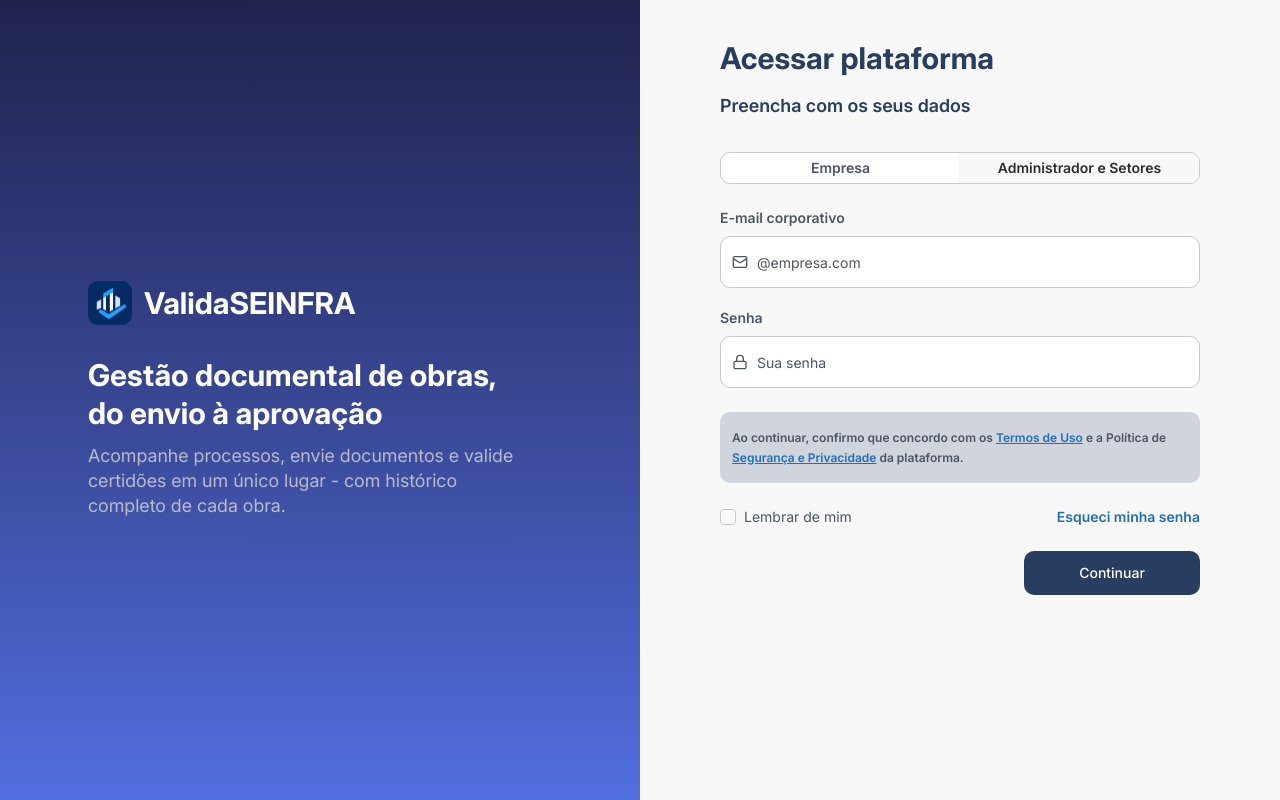
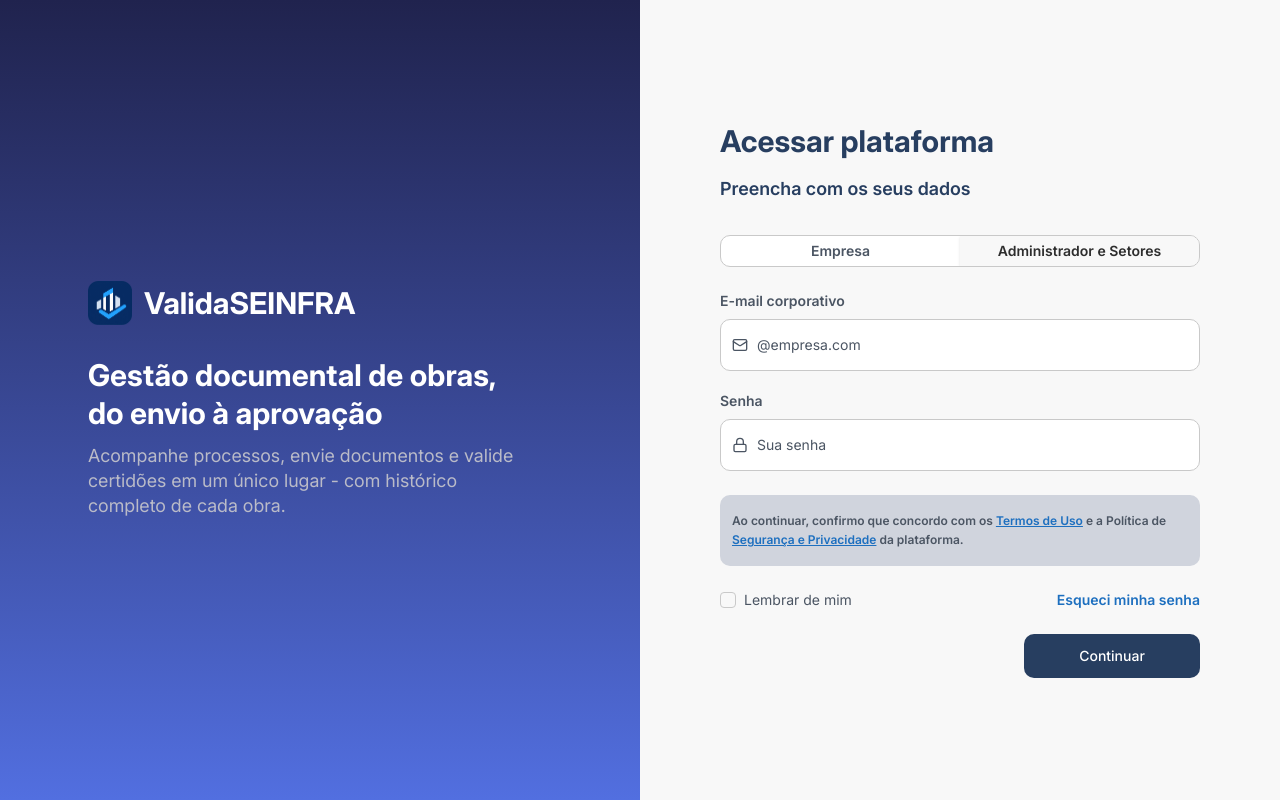
Before and after one commit to PedroHenriquee777/valida-seinfra, a Next.js app: page /login in a window 1280 px wide. Built offline with nearby package versions, Linux system fonts and the light colour scheme.

Commit message:
fix: correção de typo em propriedade

```diff
--- a/app/(auth)/login/page.tsx
+++ b/app/(auth)/login/page.tsx
@@ -40,7 +40,7 @@
         </aside>
 
 
-        <div className="flex flex-col justif-center bg-background px-6 py-10 sm:px-10 md:px-8 lg:px-14 xl:px-20">
+        <div className="flex flex-col justify-center bg-background px-6 py-10 sm:px-10 md:px-8 lg:px-14 xl:px-20">
           <div className="mx-auto w-full max-w-xl">
             <h1 className="text-3xl font-bold text-primary">
               Acessar plataforma
```
